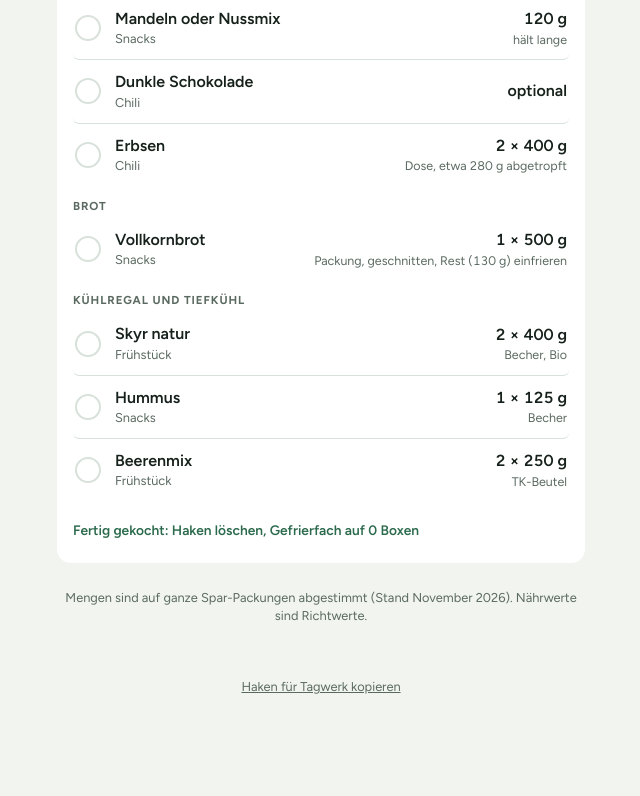
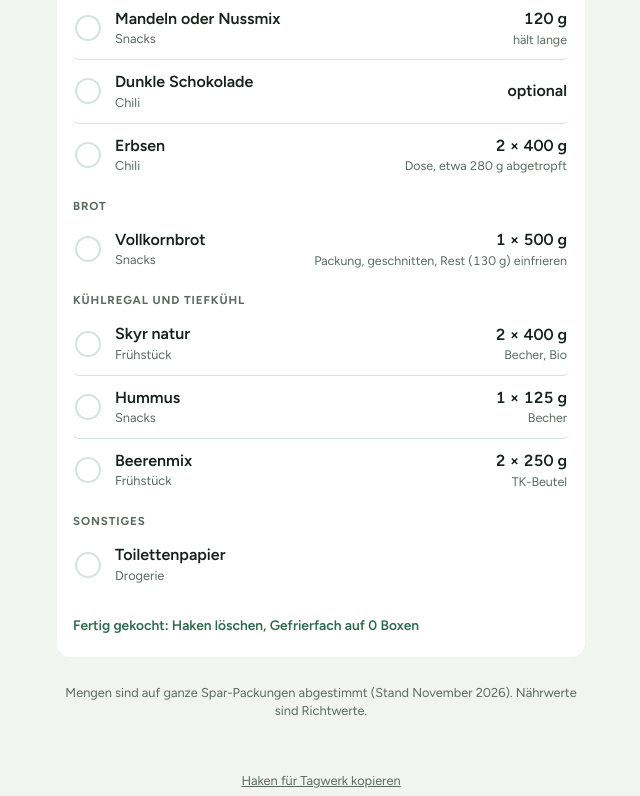
Before and after one commit to GregorW05/apps, a plain HTML site: page mealprep/index.html in a window 1280 px wide. Shown: the part 1691-2487 px from the top of the page, without its empty margins (319-959 px from the left). Before the commit the page ends 2461 px from the top, so only its background shows below. Drawn offline with Linux system fonts and the light colour scheme.

Commit message:
Meal Prep: Block Sonstiges für Artikel außerhalb der Rezepte, Toilettenpapier
Co-Authored-By: Claude Opus 5.5 <noreply@anthropic.com>

```diff
--- a/mealprep/index.html
+++ b/mealprep/index.html
@@ -225,6 +225,12 @@ html.eingebettet[data-theme="dark"] { --bg: #071827; --surface: #0E2336; --ink:
   const shopPos = r => { const i = SHOP_ORDER.indexOf(r.key.slice(r.key.indexOf("-") + 1)); return i < 0 ? 999 : i; };
   const WD = ["Sonntag", "Montag", "Dienstag", "Mittwoch", "Donnerstag", "Freitag", "Samstag"];
   const BATCH = 4; // ein Gericht wird immer für 4 Portionen gekocht, das sind genau ganze Packungen
+  // Sonstiges: Artikel außerhalb der Rezepte, die Gregor auf die Liste setzen lässt (seit 15.11.2026).
+  // Jeder neue Eintrag bekommt das Datum in den Schlüssel, damit ein alter Haken ihn nicht versteckt.
+  // Der Block steht unten in der Liste, bis alles darin abgehakt ist. Erledigte Einträge dürfen hier gelöscht werden.
+  const EXTRA = [
+    { id: "20261115-klopapier", n: "Toilettenpapier", q: "", h: "Drogerie" }
+  ];
 
   /* PACKUNGEN-START */
   // Artikel: n Name auf der Liste, c Name im Rezept, a Bereich, u Einheit im Rezept.
@@ -595,19 +601,23 @@ html.eingebettet[data-theme="dark"] { --bg: #071827; --surface: #0E2336; --ink:
   }
 
   // Die Küchenliste steht unten im Einkauf, bis alles abgehakt ist.
-  let kitShown = false;
+  let kitShown = false, extraShown = false;
+  function extraRows() { return EXTRA.map(x => ({ key: "x-" + x.id, name: x.n, qty: x.q || "", hint: "", src: x.h || "" })); }
   function renderList() {
     const rows = currentRows();
     const kit = kitRows();
+    const extra = extraRows();
     kitShown = kit.length > 0 && kit.some(r => !state.checked[r.key]);
+    extraShown = extra.some(r => !state.checked[r.key]);
     let html = "", kitHtml = "";
+    const extraHtml = extraShown ? '<div class="area"><div class="label">Sonstiges</div>' + extra.map(rowHtml).join("") + "</div>" : "";
     if (kitShown) {
       kitHtml = '<div class="area kit"><div class="label">Küche, einmalig</div>' +
         '<p class="kitnote">Schon da: ' + HAVE + ".</p>" + kit.map(rowHtml).join("") +
         '<p class="kitnote">Die Gerichte nacheinander im großen Topf kochen, Reis im kleinen Topf. Küchenzeug hat am ehesten ein Interspar, sonst Haushaltsgeschäft oder Ikea.</p></div>';
     }
     if (!rows.length) {
-      html += '<p class="empty">Nichts zu kaufen. Stell oben Tage und Gerichte ein.</p>';
+      if (!extraShown) html += '<p class="empty">Nichts zu kaufen. Stell oben Tage und Gerichte ein.</p>';
     } else {
       AREAS.forEach((area, ai) => {
         const rs = rows.filter(r => r.area === ai).sort((x, y) => shopPos(x) - shopPos(y));
@@ -615,12 +625,12 @@ html.eingebettet[data-theme="dark"] { --bg: #071827; --surface: #0E2336; --ink:
         html += '<div class="area"><div class="label">' + area + "</div>" + rs.map(rowHtml).join("") + "</div>";
       });
     }
-    $("list").innerHTML = html + kitHtml;
+    $("list").innerHTML = html + extraHtml + kitHtml;
     renderProgress();
   }
 
   function renderProgress() {
-    const rows = currentRows().concat(kitShown ? kitRows() : []);
+    const rows = currentRows().concat(extraShown ? extraRows() : [], kitShown ? kitRows() : []);
     const done = rows.filter(r => state.checked[r.key]).length;
     $("prog").textContent = rows.length ? done + " von " + rows.length + " im Wagen" : "";
     $("barFill").style.width = rows.length ? (100 * done / rows.length) + "%" : "0";
--- a/mealprep/sw.js
+++ b/mealprep/sw.js
@@ -1,4 +1,4 @@
-const CACHE = "mealprep-20261115-102539";
+const CACHE = "mealprep-20261115-175526";
 self.addEventListener("install", e => { self.skipWaiting(); e.waitUntil(caches.open(CACHE).then(c => c.addAll(["./", "manifest.webmanifest", "icon-180.png", "icon-192.png", "icon-512.png"]))); });
 self.addEventListener("activate", e => { e.waitUntil(caches.keys().then(ks => Promise.all(ks.filter(k => k !== CACHE).map(k => caches.delete(k)))).then(() => self.clients.claim())); });
 self.addEventListener("fetch", e => {
```
